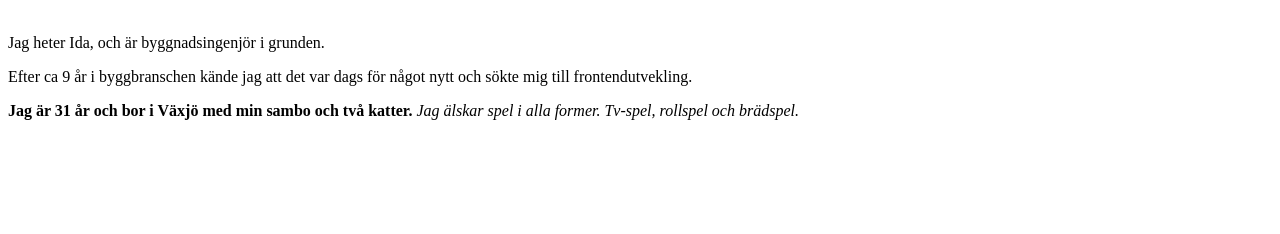
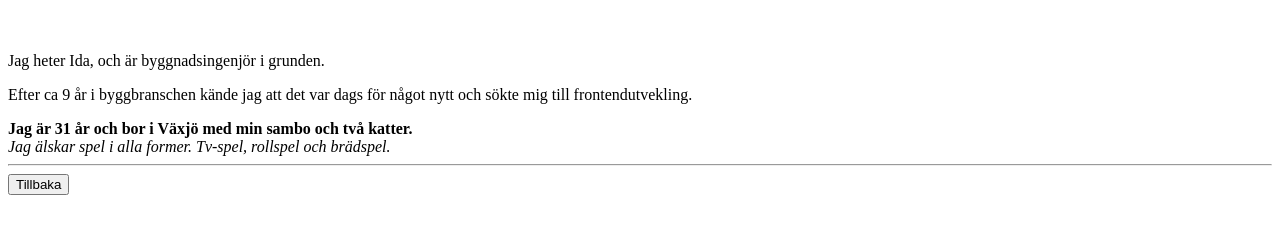
Before and after one commit to Tinctoria/hemsida, a plain HTML site: page about.html in a window 1280 px wide. Shown: the part 66-300 px from the top of the page. Drawn offline with Linux system fonts and the light colour scheme.

Commit message:
Om mig uppdaterad

```diff
--- a/about.html
+++ b/about.html
@@ -2,9 +2,19 @@
     <body>
         <h1>Om mig</h1>
     <br/>
+
+    <br/>
+
         <p>Jag heter Ida, och är byggnadsingenjör i grunden.</p>
         <p>Efter ca 9 år i byggbranschen kände jag att det var dags för något nytt och sökte mig till frontendutvekling.</p>
         <b>Jag är 31 år och bor i Växjö med min sambo och två katter.</b>
+        <br/>
         <i>Jag älskar spel i alla former. Tv-spel, rollspel och brädspel. </i>
+        <br/>
+        <hr/>
+        <a href="index.html">
+            <button>Tillbaka</button>
+        </a>
     </body>
+
 </html>
```
Also changed, not shown: 1 other file.
